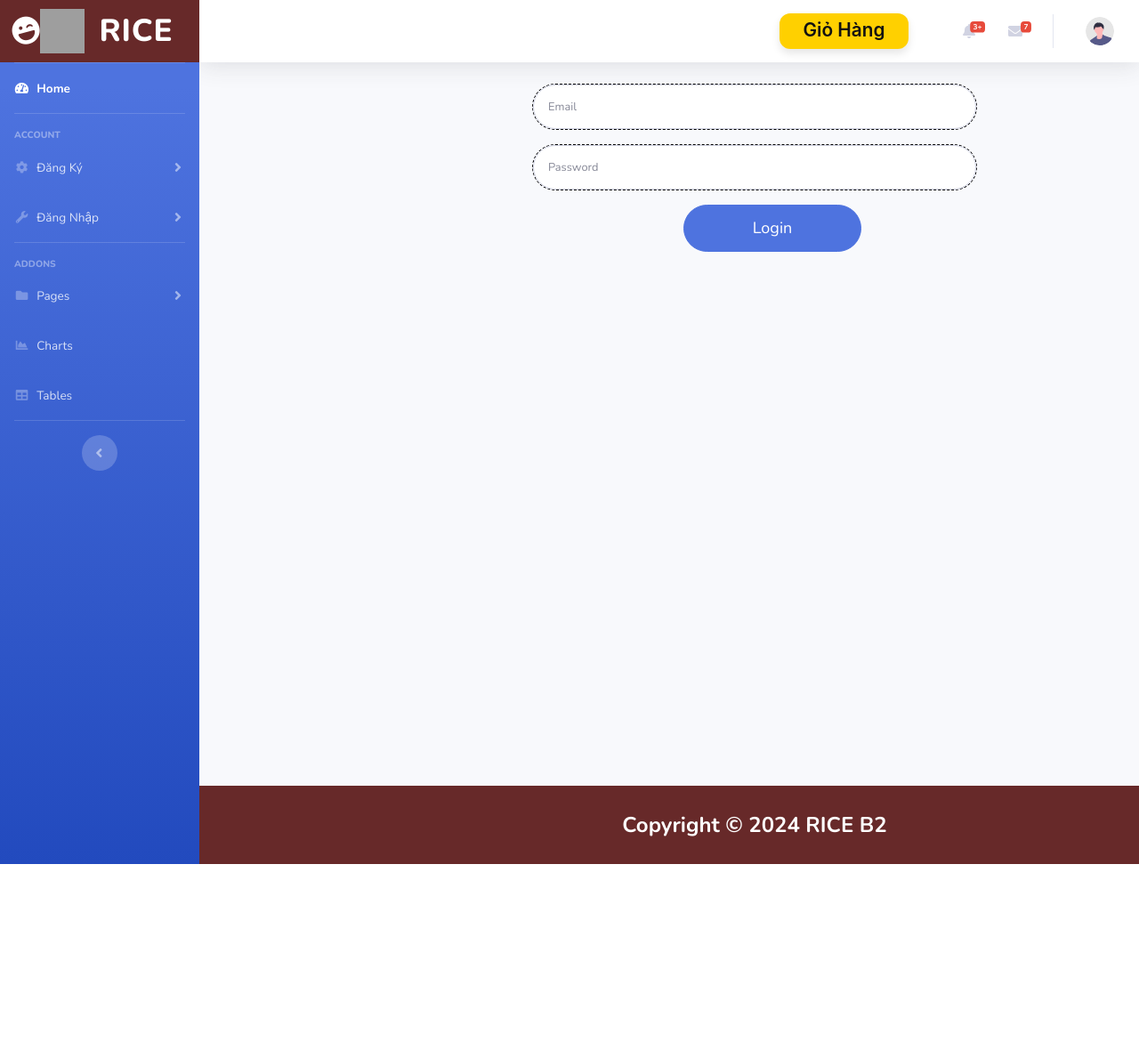
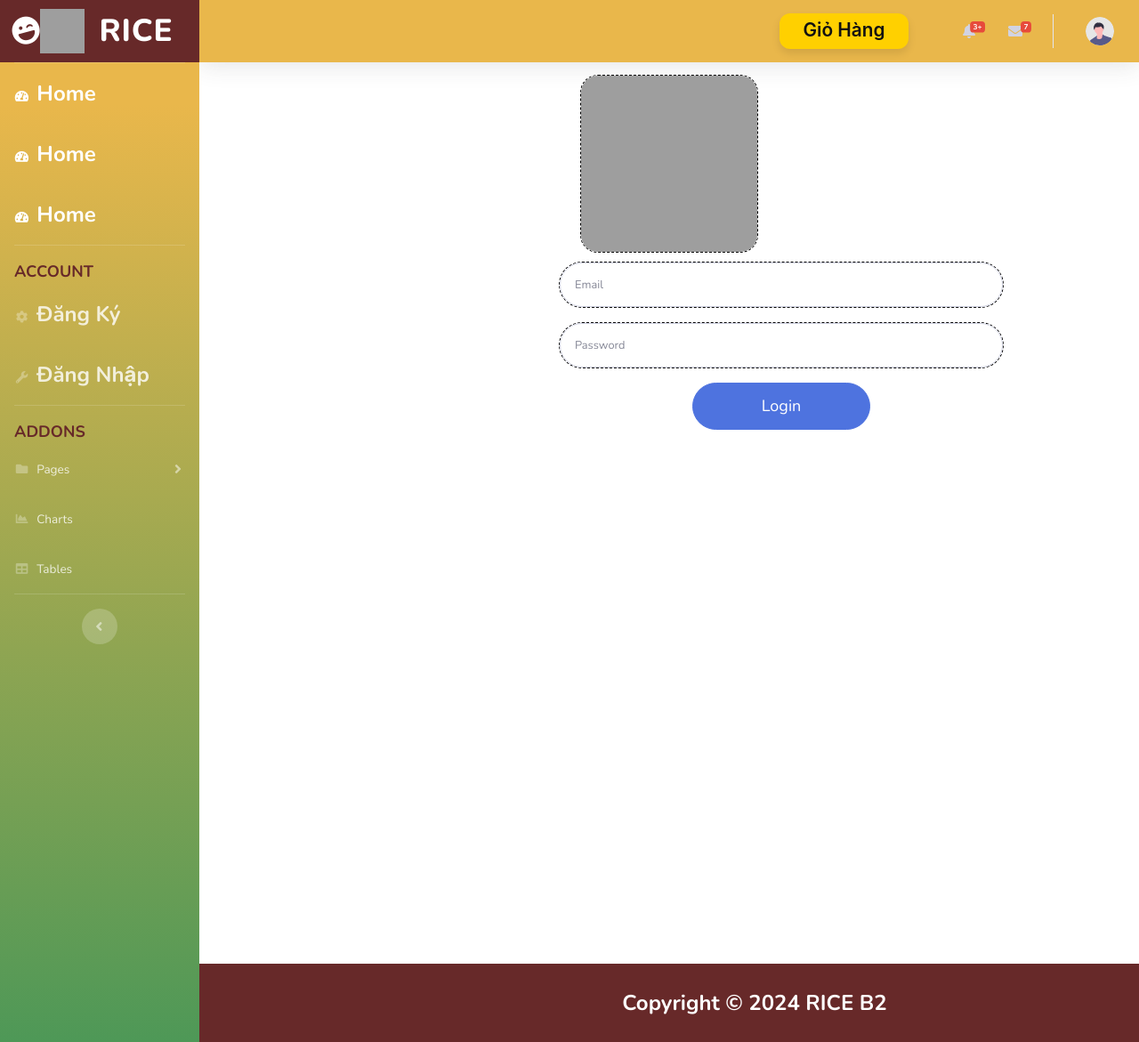
Before and after one commit to theminecr123/DoAn_MNM, a PHP site: page /QLBanXe/account/login in a window 1280 px wide. Shown: the whole page at 89% size. Before the commit the page ends 971 px from the top, so only its background shows below. Run offline with PHP 8.4, Linux system fonts and the light colour scheme; grey boxes are pictures that could not be loaded.

Commit message:
Tien update giao dien

```diff
--- a/app/views/account/login.php
+++ b/app/views/account/login.php
@@ -9,17 +9,18 @@ include_once 'app/views/share/header.php' ?>
         echo '</ul>';
     }
 ?>
-
+<div style="display: flex; justify-content: center;">
+<img style="position:relative; width:200px; height:200px;margin-top:-10px;border: 1px dashed black;border-radius:20px;" src="https://cdn.pixabay.com/animation/2022/12/05/10/47/10-47-58-930_512.gif"/>
+</div>
 <form style="margin-left:300px;" class="user" action="/QLBanXe/account/checkLogin" method="post" enctype="multipart/form-data">
-    <div style="margin-left:50px; width:500px; font-size:18px;border: 1px dashed black;border-radius:50px"" class="form-group">
+    <div style="margin-left:80px; margin-top: 10px; width:500px; font-size:18px;border: 1px dashed black;border-radius:50px"" class="form-group">
         <input type="email" class="form-control form-control-user"  placeholder="Email" name="email">
     </div>
-    <div style="margin-left:50px; width:500px; font-size:18px;border: 1px dashed black;border-radius:50px"" class="form-group">
+    <div style="margin-left:80px; width:500px; font-size:18px;border: 1px dashed black;border-radius:50px"" class="form-group">
         <input type="password" maxlength="50" class="form-control form-control-user"  placeholder="Password" name="password">
     </div>
 
-    <button href="index.html" style="margin-left:220px; width:200px; font-size:18px;" class="btn btn-primary btn-user btn-block" name = "submit">Login</button>
+    <button href="index.html" style="margin-left:230px; width:200px; font-size:18px;" class="btn btn-primary btn-user btn-block" name = "submit">Login</button>
 </form>
-
 <?php
 include_once 'app/views/share/footer.php' ?>
--- a/app/views/account/register.php
+++ b/app/views/account/register.php
@@ -49,9 +49,11 @@ $emailValue = isset($_POST['email']) ? $_POST['email'] : '';
   cursor: pointer;
   transition: border-color 0.3s ease;
   border: 1px dashed black;
-  width:150px;
+  width:120px;
   height:50px;
   margin-left:50px;
+  background-color: white;
+  padding-left:20px;
 }
 
 .custom-select:focus {
--- a/app/views/share/header.php
+++ b/app/views/share/header.php
@@ -27,7 +27,7 @@
         <div id="wrapper">
 
             <!-- Sidebar -->
-            <ul class="navbar-nav bg-gradient-primary sidebar sidebar-dark accordion" id="accordionSidebar">
+            <ul style="background-image: linear-gradient(180deg, #e9b74b 10%, #4e9857 100%);" class="navbar-nav bg-gradient-primary sidebar sidebar-dark accordion" id="accordionSidebar">
 
                 <!-- Sidebar - Brand -->
                 <a style="background-color: #672929;" class="sidebar-brand d-flex align-items-center justify-content-center" href="http://localhost/QLBanXe/product/listProducts">
@@ -43,26 +43,33 @@
                 <hr class="sidebar-divider my-0">
 
                 <!-- Nav Item - Dashboard -->
-                <li class="nav-item active">
-                    <a class="nav-link" href="/">
+                <li class="nav-item active display: flex-col">
+                    <a class="nav-link" href="home">
                         <i class="fas fa-fw fa-tachometer-alt"></i>
-                        <span>Home</span></a>
+                        <span style="font-size:24px;">Home</span></a>
+                        <a class="nav-link" href="home">
+                        <i class="fas fa-fw fa-tachometer-alt"></i>
+                        <span style="font-size:24px;">Home</span></a>
+                        <a class="nav-link" href="home">
+                        <i class="fas fa-fw fa-tachometer-alt"></i>
+                        <span style="font-size:24px;">Home</span></a>
                 </li>
 
                 <!-- Divider -->
                 <hr class="sidebar-divider">
 
                 <!-- Heading -->
-                <div class="sidebar-heading">
+                <div style="font-size:18px; font-weight: bold; color:#672929" class="sidebar-heading">
                     Account
                 </div>
 
                 <!-- Nav Item - Pages Collapse Menu -->
                 <li class="nav-item">
-                    <a class="nav-link collapsed" href="register" data-toggle="collapse" data-target="#collapseTwo"
+                    <!-- <a class="nav-link collapsed" href="register" data-toggle="collapse" data-target="#collapseTwo" -->
+                    <a class="nav-link collapsed" href="register" data-target="#collapseTwo"
                         aria-expanded="true" aria-controls="collapseTwo">
                         <i class="fas fa-fw fa-cog"></i>
-                        <span>Đăng Ký</span>
+                        <span style="font-size:24px;font-weight:bold">Đăng Ký</span>
                     </a>
                     <!-- <div id="collapseTwo" class="collapse" aria-labelledby="headingTwo" data-parent="#accordionSidebar">
                         <div class="bg-white py-2 collapse-inner rounded">
@@ -75,10 +82,10 @@
 
                 <!-- Nav Item - Utilities Collapse Menu -->
                 <li class="nav-item">
-                    <a class="nav-link collapsed" href="login" data-toggle="collapse" data-target="#collapseUtilities"
+                    <a class="nav-link collapsed" href="login" data-target="#collapseUtilities"
                         aria-expanded="true" aria-controls="collapseUtilities">
                         <i class="fas fa-fw fa-wrench"></i>
-                        <span>Đăng Nhập</span>
+                        <span style="font-size:24px;font-weight:bold">Đăng Nhập</span>
                     </a>
                     <!-- <div id="collapseUtilities" class="collapse" aria-labelledby="headingUtilities"
                         data-parent="#accordionSidebar">
@@ -96,7 +103,7 @@
                 <hr class="sidebar-divider">
 
                 <!-- Heading -->
-                <div class="sidebar-heading">
+                <div style="font-size:18px; font-weight: bold; color:#672929" class="sidebar-heading">
                     Addons
                 </div>
 
@@ -154,13 +161,13 @@
             <!-- End of Sidebar -->
 
             <!-- Content Wrapper -->
-            <div id="content-wrapper" class="d-flex flex-column">
+            <div style="background-color: #ffffff;" id="content-wrapper" class="d-flex flex-column">
 
                 <!-- Main Content -->
                 <div id="content">
 
                     <!-- Topbar -->
-                    <nav class="navbar navbar-expand navbar-light bg-white topbar mb-4 static-top shadow">
+                    <nav style="    background-color: #e9b74b !important;" class="navbar navbar-expand navbar-light bg-white topbar mb-4 static-top shadow">
 
                         <!-- Sidebar Toggle (Topbar) -->
                         <button id="sidebarToggleTop" class="btn btn-link d-md-none rounded-circle mr-3">
```
Also changed, not shown: app/views/share/home.php (+29 -2 lines), public/css/sb-admin-2.css, 1 other file.
